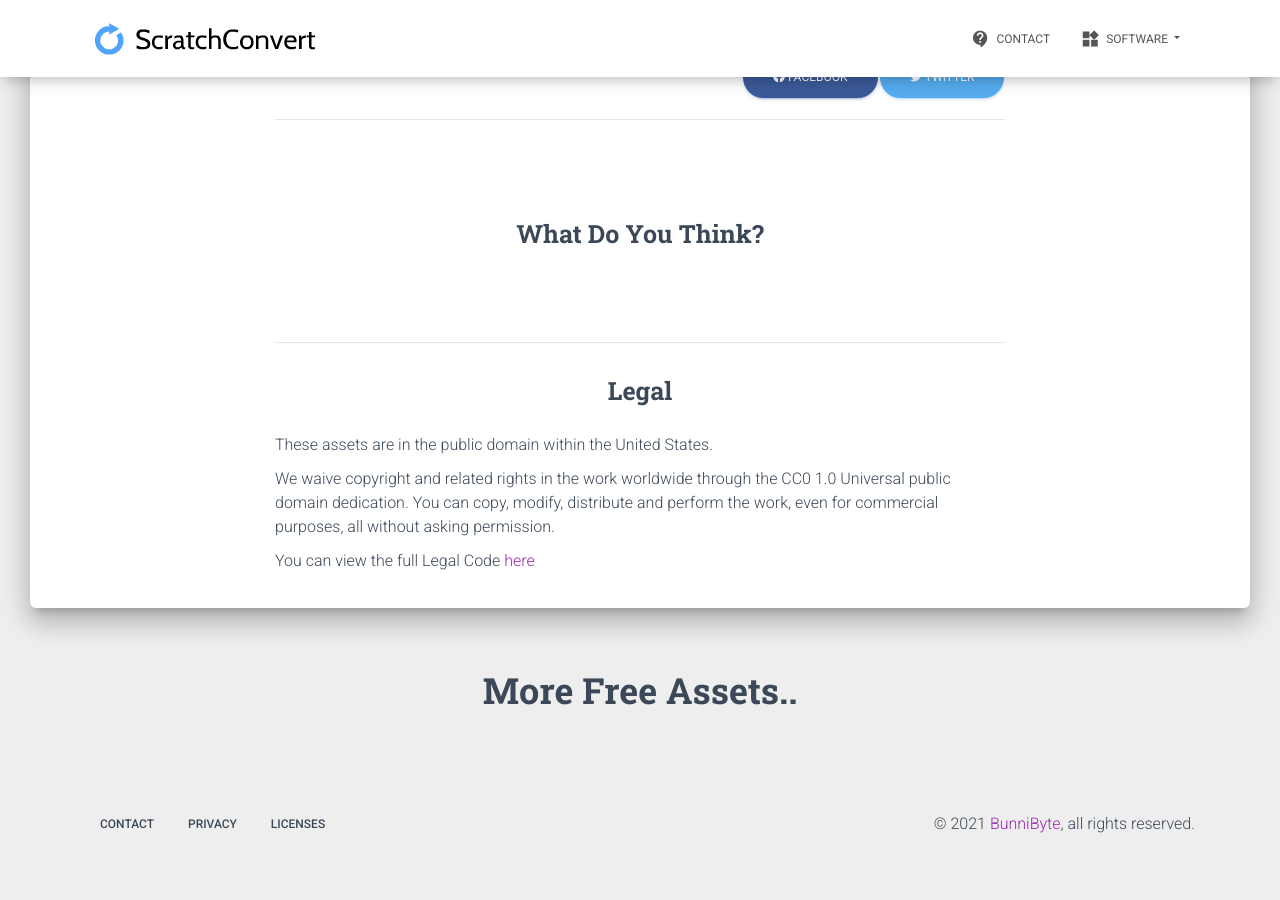
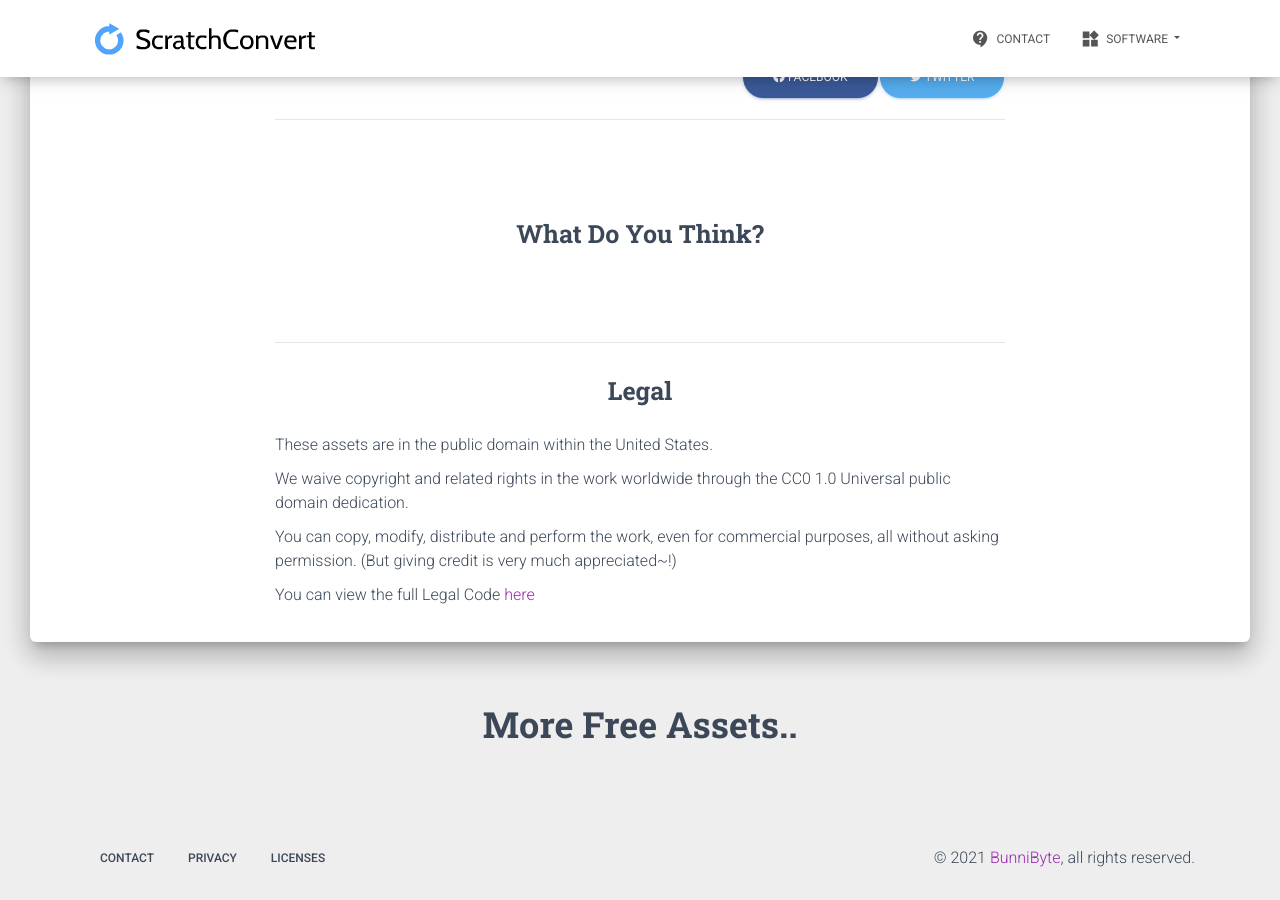
Before and after one commit to hrichhart/creator-assets-website, a Jekyll site: the page built from _posts/2021-06-13-test-post.md, in a window 1280 px wide and 900 px high, scrolled down 351 px. Built offline with Jekyll 4.4.1, drawn with Linux system fonts in a browser that asks for light colours; comment, search, counter and statistics services are not loaded; before the commit the page ends 1217 px from its top, so only the background shows below that.

Commit message:
Update article.html

```diff
--- a/_layouts/article.html
+++ b/_layouts/article.html
@@ -87,7 +87,9 @@
 
                             <p>These assets are in the public domain within the United States.</p>
 
-                            <p>We waive copyright and related rights in the work worldwide through the CC0 1.0 Universal public domain dedication. You can copy, modify, distribute and perform the work, even for commercial purposes, all without asking permission.</p>
+                            <p>We waive copyright and related rights in the work worldwide through the CC0 1.0 Universal public domain dedication.</p>
+
+                            <p>You can copy, modify, distribute and perform the work, even for commercial purposes, all without asking permission. (But giving credit is very much appreciated~!)</p>
 
                             <p>You can view the full Legal Code <a href="https://creativecommons.org/publicdomain/zero/1.0/legalcode" target="_BLANK">here</a></p>
                         </div>
```
